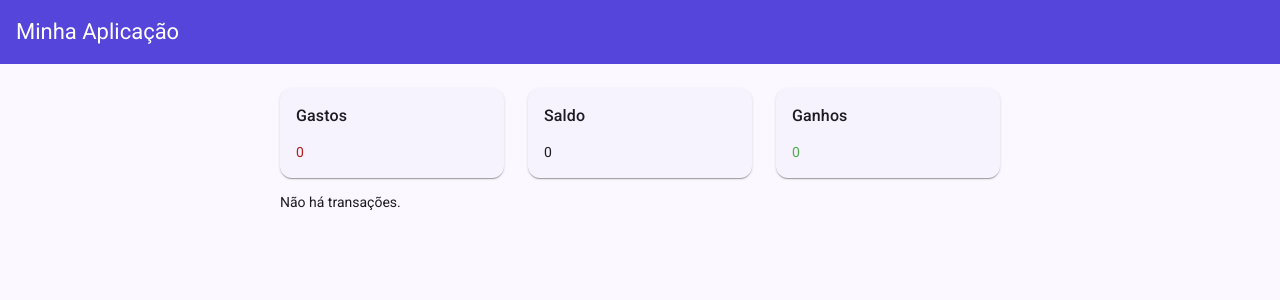
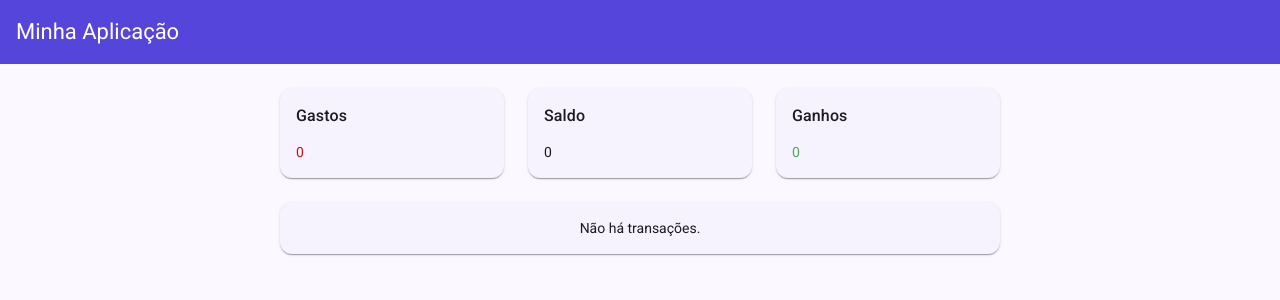
Before and after one commit to alcirmonteiro/gerenciador-financeiro, an Angular app: page / in a window 1280 px wide. Shown: the top 300 px of the page. Built offline with nearby package versions, Linux system fonts and the light colour scheme.

Commit message:
feat: ajusta layout do NoTransaction

```diff
--- a/src/app/features/home/components/no-transactions/no-transactions.html
+++ b/src/app/features/home/components/no-transactions/no-transactions.html
@@ -1 +1,5 @@
-<p class="no-transactions">Não há transações.</p>
+<mat-card>
+  <mat-card-content class="card-content">
+    Não há transações.
+  </mat-card-content>
+</mat-card>
--- a/src/app/features/home/components/no-transactions/no-transactions.scss
+++ b/src/app/features/home/components/no-transactions/no-transactions.scss
@@ -0,0 +1,4 @@
+.card-content {
+  display: flex;
+  justify-content: center;
+}
--- a/src/app/features/home/components/no-transactions/no-transactions.ts
+++ b/src/app/features/home/components/no-transactions/no-transactions.ts
@@ -1,8 +1,9 @@
 import { Component } from '@angular/core';
+import { MatCardModule } from '@angular/material/card';
 
 @Component({
   selector: 'app-no-transactions',
-  imports: [],
+  imports: [MatCardModule],
   templateUrl: './no-transactions.html',
   styleUrl: './no-transactions.scss',
 })
--- a/src/app/features/home/home.html
+++ b/src/app/features/home/home.html
@@ -1,7 +1,9 @@
 <app-balance [transactions]="transactions()"></app-balance>
 
-@for (item of transactions(); track item) {
-  <app-transaction-item [transaction]="item"></app-transaction-item>
-} @empty {
-  <app-no-transactions></app-no-transactions>
- }
+<div class="transactions">
+  @for (item of transactions(); track item) {
+    <app-transaction-item [transaction]="item"></app-transaction-item>
+  } @empty {
+    <app-no-transactions></app-no-transactions>
+  }
+</div>
--- a/src/app/features/home/home.scss
+++ b/src/app/features/home/home.scss
@@ -0,0 +1,3 @@
+.transactions {
+  margin: 24px 0;
+}
```
